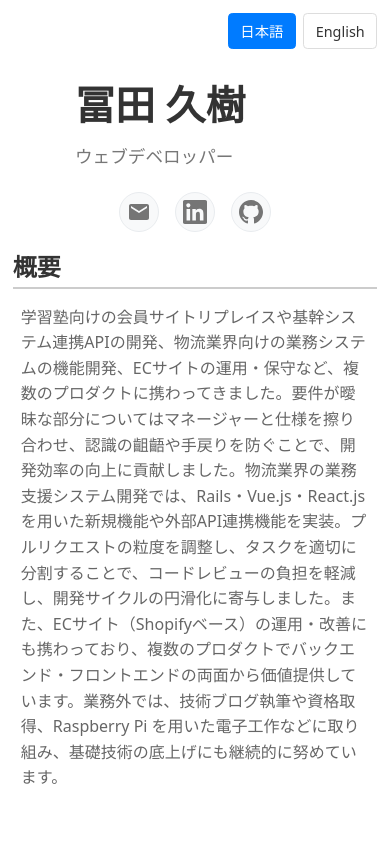
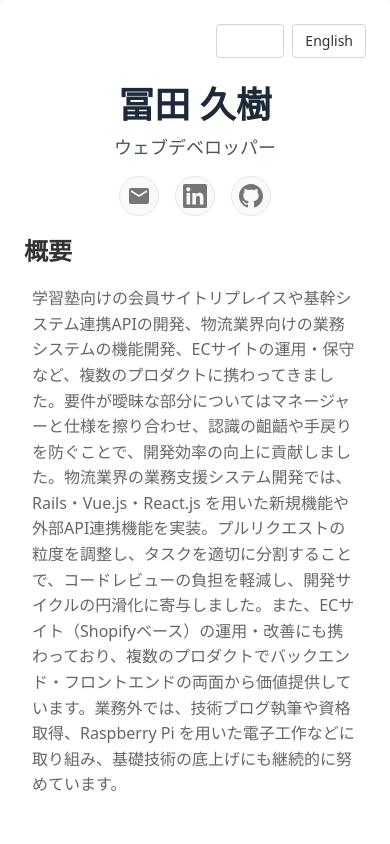
Before and after one commit to tomitahisaki/tomitahisaki.github.io, a React (Vite) app: page / in a window 390 px wide. Shown: the top 844 px of the page. Built offline with nearby package versions, Linux system fonts and the light colour scheme.

Commit message:
fix css1

```diff
--- a/src/App.css
+++ b/src/App.css
@@ -1,211 +1,33 @@
 @import "tailwindcss";
 
-/* Base styles */
+/* Base styles - Apply to body to match original design */
 body {
   font-family: system-ui, -apple-system, sans-serif;
   line-height: 1.6;
   margin: 0;
   padding: 0;
-  font-size: 1em;
+  font-size: 1rem;
   color: #333;
   background-color: #f9f9f9;
 }
 
+/* Override Tailwind base for consistent font inheritance */
 html {
-  font-family: sans-serif;
+  font-family: system-ui, -apple-system, sans-serif;
 }
 
-/* Container */
-.container {
-  max-width: 50em;
-  margin: 0 auto;
-  padding: 1.5em;
-  background: white;
-  box-shadow: 0 0.2em 1em rgba(0, 0, 0, 0.1);
-  border-radius: 0.5em;
-}
-
-/* Language Toggle */
-.language-toggle {
-  text-align: right;
-  margin-bottom: 1.5em;
-}
-
-.lang-btn {
-  background: none;
-  border: 0.1em solid #ddd;
-  padding: 0.4em 0.8em;
-  margin-left: 0.5em;
-  border-radius: 0.3em;
-  cursor: pointer;
-  font-size: 0.9em;
-  transition: all 0.2s ease;
-}
-
-.lang-btn:hover {
-  background-color: #f0f0f0;
-}
-
-.lang-btn.active {
-  background-color: #007bff;
-  color: white;
-  border-color: #007bff;
-}
-
-/* Resume Layout */
-.resume {
-  max-width: 100%;
-}
-
-.resume-main {
-  display: flex;
-  flex-direction: column;
-  gap: 2em;
-}
-
-/* Social Link Hover Effects */
-.social-link {
-  display: inline-flex;
-  align-items: center;
-  justify-content: center;
-  width: 2.5em;
-  height: 2.5em;
-  border-radius: 50%;
-  background-color: #f8f9fa;
-  border: 1px solid #e9ecef;
-  transition: all 0.3s ease;
-  text-decoration: none;
-}
-
-.social-link:hover {
-  background-color: #e9ecef;
-  transform: translateY(-0.1em);
-  box-shadow: 0 0.2em 0.5em rgba(0, 0, 0, 0.15);
-}
-
-.social-link:hover .linkedin-icon {
+/* Icon hover effects (custom) */
+.inline-flex:hover .linkedin-icon {
   filter: brightness(0) saturate(100%) invert(27%) sepia(51%) saturate(2878%)
     hue-rotate(197deg) brightness(104%) contrast(97%) !important;
 }
 
-.social-link:hover .github-icon {
+.inline-flex:hover .github-icon {
   filter: brightness(0) saturate(100%) invert(13%) sepia(0%) saturate(0%)
     hue-rotate(0deg) brightness(95%) contrast(80%) !important;
 }
 
-.social-link:hover .email-icon {
+.inline-flex:hover .email-icon {
   filter: brightness(0) saturate(100%) invert(25%) sepia(85%) saturate(2200%)
     hue-rotate(200deg) brightness(100%) contrast(95%) !important;
 }
-
-/* Legacy styles (remove if not needed) */
-.title {
-  margin-top: 20px;
-  font-size: 1.5em;
-  margin-bottom: -20px;
-}
-
-.profile-content,
-.job-content {
-  margin-left: 0.5em;
-}
-
-.profile,
-.experience {
-  display: grid;
-  grid-template-columns: 3fr 5fr;
-  margin: -1em 0 0 0.5em;
-}
-
-.job-section,
-.skill-section {
-  margin: -1em 0 0 0.5em;
-}
-
-.job-detail {
-  margin: 0 0 0 1em;
-}
-
-ul {
-  list-style-type: none;
-  padding: 0;
-  margin: -1em 0 0 0.5em;
-}
-
-h2 {
-  margin-bottom: 10px;
-  border-bottom: 2px solid #ccc;
-}
-
-p {
-  margin: -1em 0 0 0.5em;
-}
-
-/* Mobile responsive adjustments for header */
-@media (max-width: 48em) {
-  .container {
-    margin: 0;
-    padding: 1em;
-    border-radius: 0;
-  }
-
-  /* Adjust header layout for mobile */
-  .header-mobile-responsive {
-    flex-direction: column;
-    align-items: flex-start;
-    gap: 1em;
-  }
-
-  .header-mobile-responsive .left-section {
-    min-width: 100%;
-  }
-
-  .header-mobile-responsive .right-section {
-    width: 100%;
-    justify-content: center;
-  }
-
-  /* Mobile: stack name and title vertically */
-  .name-title-mobile {
-    flex-direction: column !important;
-    align-items: flex-start !important;
-    gap: 0.5em !important;
-  }
-}
-
-@media (max-width: 30em) {
-  .container {
-    padding: 0.8em;
-  }
-}
-
-.profile,
-.experience {
-  display: grid;
-  grid-template-columns: 3fr 5fr;
-  margin: -1em 0 0 0.5em;
-}
-
-.job-section,
-.skill-section {
-  margin: -1em 0 0 0.5em;
-}
-
-.job-detail {
-  margin: 0 0 0 1em;
-}
-
-ul {
-  list-style-type: none;
-  padding: 0;
-  margin: -1em 0 0 0.5em;
-}
-
-h2 {
-  margin-bottom: 10px;
-  border-bottom: 2px solid #ccc;
-}
-
-p {
-  margin: -1em 0 0 0.5em;
-}
--- a/src/components/Header.tsx
+++ b/src/components/Header.tsx
@@ -8,22 +8,22 @@ interface HeaderProps {
 
 export const Header: React.FC<HeaderProps> = ({ data }) => {
   return (
-    <header style={styles.header} className="header-mobile-responsive">
-      <div style={styles.leftSection} className="left-section">
-        <div style={styles.nameTitle} className="name-title-mobile">
-          <h1 style={styles.name}>{data.name}</h1>
-          <p style={styles.title}>{data.title}</p>
+    <header className="flex justify-between items-start flex-wrap gap-6 max-md:flex-col max-md:items-center max-md:gap-4">
+      <div className="flex-1 min-w-80 max-md:min-w-full max-md:text-center">
+        <div className="flex items-baseline gap-4 flex-wrap max-md:flex-col max-md:items-center max-md:gap-2">
+          <h1 className="text-4xl font-bold m-0 text-gray-800 leading-tight">{data.name}</h1>
+          <p className="text-lg font-normal m-0 text-gray-600 leading-snug">{data.title}</p>
         </div>
       </div>
-      <div style={styles.rightSection} className="right-section">
-        <div style={styles.iconLinks}>
-          <a href={`mailto:${data.email}`} className="social-link" title="Email">
+      <div className="flex items-center max-md:w-full max-md:justify-center">
+        <div className="flex gap-4 items-center">
+          <a href={`mailto:${data.email}`} className="inline-flex items-center justify-center w-10 h-10 rounded-full bg-gray-50 border border-gray-200 transition-all duration-300 ease-in-out no-underline hover:bg-gray-200 hover:-translate-y-0.5 hover:shadow-md" title="Email">
             <EmailIcon className="email-icon" />
           </a>
-          <a href={data.linkedin} target="_blank" rel="noopener noreferrer" className="social-link" title="LinkedIn">
+          <a href={data.linkedin} target="_blank" rel="noopener noreferrer" className="inline-flex items-center justify-center w-10 h-10 rounded-full bg-gray-50 border border-gray-200 transition-all duration-300 ease-in-out no-underline hover:bg-gray-200 hover:-translate-y-0.5 hover:shadow-md" title="LinkedIn">
             <LinkedInIcon className="linkedin-icon" />
           </a>
-          <a href={data.github} target="_blank" rel="noopener noreferrer" className="social-link" title="GitHub">
+          <a href={data.github} target="_blank" rel="noopener noreferrer" className="inline-flex items-center justify-center w-10 h-10 rounded-full bg-gray-50 border border-gray-200 transition-all duration-300 ease-in-out no-underline hover:bg-gray-200 hover:-translate-y-0.5 hover:shadow-md" title="GitHub">
             <GitHubIcon className="github-icon" />
           </a>
         </div>
@@ -31,45 +31,3 @@ export const Header: React.FC<HeaderProps> = ({ data }) => {
     </header>
   );
 };
-
-const styles = {
-  header: {
-    display: 'flex',
-    justifyContent: 'space-between',
-    alignItems: 'center',
-    flexWrap: 'wrap' as const,
-    gap: '1.5em',
-  },
-  leftSection: {
-    flex: 1,
-    minWidth: '15em',
-  },
-  nameTitle: {
-    display: 'flex',
-    alignItems: 'baseline',
-    gap: '1em',
-    flexWrap: 'wrap' as const,
-  },
-  name: {
-    fontSize: '2.5em',
-    fontWeight: 'bold',
-    margin: '0',
-    color: '#333',
-  },
-  title: {
-    fontSize: '1.1em',
-    fontWeight: '400',
-    margin: '0',
-    color: '#777',
-    lineHeight: 1.3,
-  },
-  rightSection: {
-    display: 'flex',
-    alignItems: 'center',
-  },
-  iconLinks: {
-    display: 'flex',
-    gap: '1em',
-    alignItems: 'center',
-  },
-};
--- a/src/components/LanguageToggle.tsx
+++ b/src/components/LanguageToggle.tsx
@@ -10,15 +10,19 @@ export const LanguageToggle: React.FC<LanguageToggleProps> = ({
   onLanguageChange,
 }) => {
   return (
-    <div className="language-toggle">
+    <div className="text-right mb-6">
       <button
-        className={`lang-btn ${currentLanguage === 'ja' ? 'active' : ''}`}
+        className={`bg-transparent border border-gray-300 px-3 py-1.5 ml-2 rounded cursor-pointer text-sm transition-all duration-200 ease-in-out hover:bg-gray-100 ${
+          currentLanguage === 'ja' ? 'bg-blue-500 text-white border-blue-500' : ''
+        }`}
         onClick={() => onLanguageChange('ja')}
       >
         日本語
       </button>
       <button
-        className={`lang-btn ${currentLanguage === 'en' ? 'active' : ''}`}
+        className={`bg-transparent border border-gray-300 px-3 py-1.5 ml-2 rounded cursor-pointer text-sm transition-all duration-200 ease-in-out hover:bg-gray-100 ${
+          currentLanguage === 'en' ? 'bg-blue-500 text-white border-blue-500' : ''
+        }`}
         onClick={() => onLanguageChange('en')}
       >
         English
--- a/src/components/Resume.tsx
+++ b/src/components/Resume.tsx
@@ -20,15 +20,15 @@ export const Resume: React.FC<ResumeProps> = ({
   onLanguageChange,
 }) => {
   return (
-    <div className="container">
+    <div className="max-w-4xl mx-auto p-6 bg-white shadow-lg rounded-lg">
       <LanguageToggle
         currentLanguage={currentLanguage}
         onLanguageChange={onLanguageChange}
       />
 
-      <div className="resume">
+      <div className="w-full">
         <Header data={data.header} />
-        <div className="resume-main">
+        <div className="flex flex-col gap-8">
           <Summary data={data.summary} />
           <Skills data={data.skills} />
           <Projects data={data.projects} />
```
